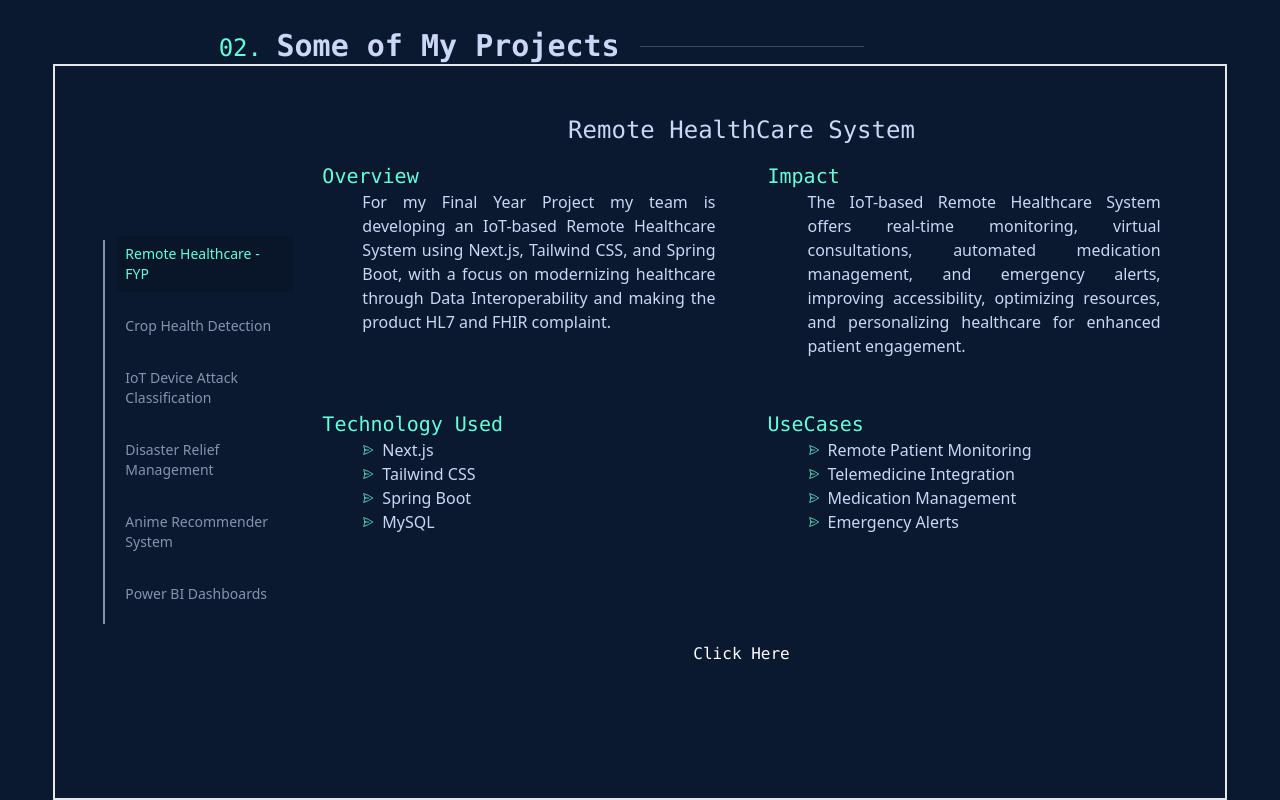
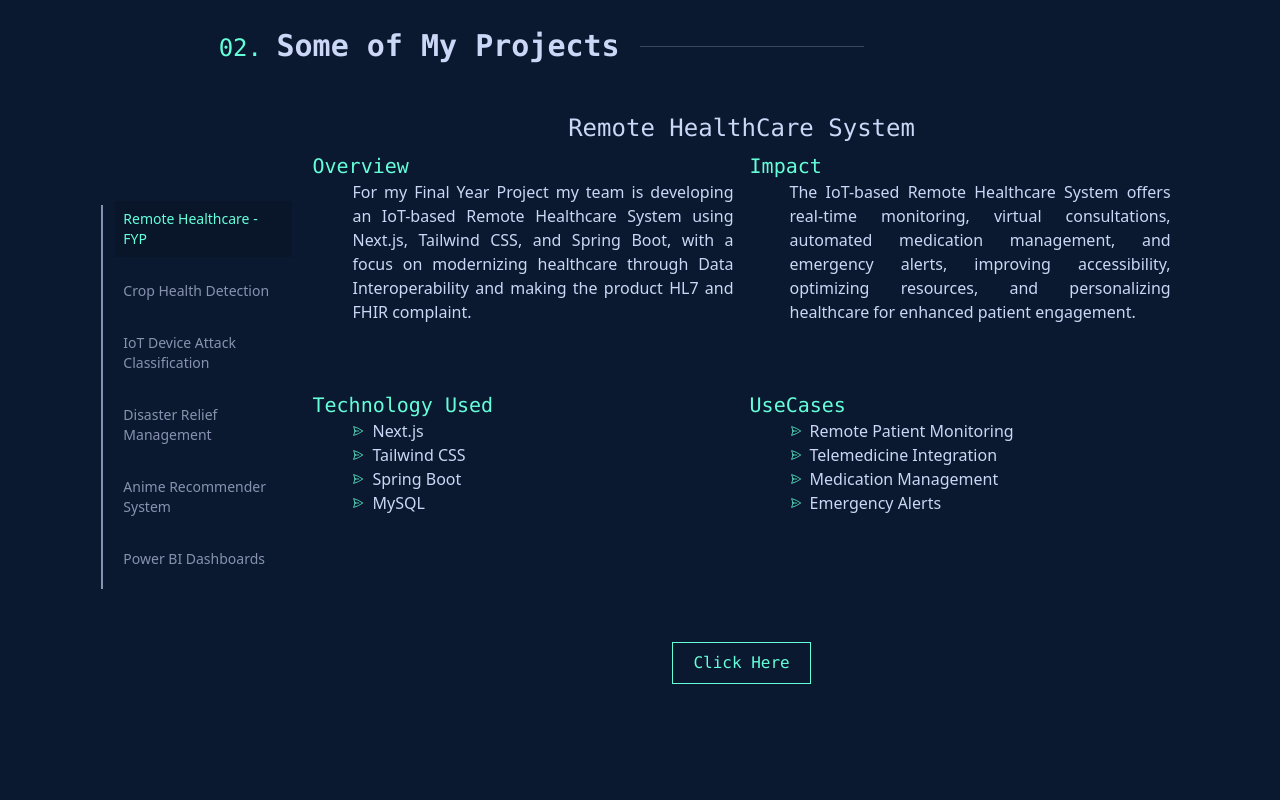
Before and after one commit to Rayan-Ali1083/portfolio, a Next.js app: page /Projects in a window 1280 px wide. Built offline with nearby package versions, Linux system fonts and the light colour scheme.

Commit message:
debug project sidebar for sm screen

```diff
--- a/assets/ProjectContent.js
+++ b/assets/ProjectContent.js
@@ -5,7 +5,7 @@ import SVGComp from './SVGComp'
 const ProjectContent = (props) => {
     return (
         <>
-            <div className='text-[#CCD6F6] h-full w-full'>
+            <div className='flex text-[#CCD6F6] h-full w-full'>
 
                 {props.selectedOption === 'healthcare' && (
 
@@ -119,7 +119,7 @@ const ProjectContent = (props) => {
 
                 {props.selectedOption === 'iot' && (
 
-                    <ProjectContentMain section={'IOT Cyber Attack Classification'} overview={`The Edge-IIoT dataset has achieved recognition as a top 1% document in Web of Science. The project's objective is to develop a model for predicting attack types using 63 specific features such as packet length, protocol, and time. Achieved 96% accuracy using Random Forest and Hyperparameter Tuning.`}
+                    <ProjectContentMain section={'IOT Cyber Attack Classification'} overview={`The Edge-IIoT dataset, recognized in the top 1% in Web of Science, focuses on predicting attack types using 63 features like packet length and protocol. The model, employing Random Forest and Hyperparameter Tuning, attained an impressive 96% accuracy.`}
 
                     usecases={
                         <ul>
@@ -155,7 +155,7 @@ const ProjectContent = (props) => {
 
                 {props.selectedOption === 'dis' && (
 
-                    <ProjectContentMain section={'Disaster Relief Management System'} overview={'The Disaster Relief Management System is a web application designed to improve the efficiency and effectiveness of disaster response operations and promote collaboration between government bodies and relief organizations. The system is based on a relational database that supports relief work management functionalities.'}
+                    <ProjectContentMain section={'Disaster Relief Management System'} overview={'The Disaster Relief Management System is a web app enhancing disaster response efficiency, fostering collaboration among government bodies and relief organizations. It utilizes a relational database for robust relief work management.'}
 
                     usecases={
                         <ul>
@@ -168,7 +168,7 @@ const ProjectContent = (props) => {
                     }
 
                     impact ={
-                        'Motivation for this project is the current situation in Pakistan. The floods in Pakistan have disrupted the economy and lives of the people affected. The goal of this project is to serve as a monitoring and management system for resources. Resources could be food supplies, medicines and other items. It manages resources of NGOS and gov is the admin'
+                        `This project addresses the aftermath of floods in Pakistan, aiming to efficiently monitor and manage essential resources such as food, medicine, and supplies for NGOs and government entities.`
                     }
 
                     techs={
--- a/assets/ProjectContentMain.js
+++ b/assets/ProjectContentMain.js
@@ -5,35 +5,35 @@ const ProjectContentMain = (props) => {
     return (
         <>
 
-            <div className='flex flex-col h-full items-center'>
+            <div className='static flex flex-col flex-wrap:wrap items-center h-full'>
 
-                <h1 className='text-center text-2xl font-mono'>{props.section}</h1>
+            <h1 className='hidden sm:block lg:text-center lg:text-2xl font-mono w-full'>{props.section}</h1>
 
-                <div className='grid grid-cols-2 grid-rows-2 gap-5'>
+                <div className='static lg:grid lg:grid-cols-2 lg:grid-rows-2 h-full'>
 
-                    <div className="p-4">
-                        <h1 className='text-left text-xl text-[#64ffda] font-mono'>Overview</h1>
-                        <div className='pl-10 text-justify'>{props.overview}</div>
+                    <div className="static flex flex-col lg:p-2 p-1 lg:h-full">
+                        <h1 className='text-left text-xs lg:text-xl text-[#64ffda] font-mono'>Overview</h1>
+                        <div className='lg:pl-10 text-justify text-sm lg:text-base'>{props.overview}</div>
                     </div>
 
-                    <div className="p-4">
-                        <h1 className='text-left text-xl text-[#64ffda] font-mono'>Impact</h1>
-                        <div className='pl-10 text-justify'>{props.impact}</div>
+                    <div className="static flex flex-col lg:p-2 p-1 lg:h-full">
+                        <h1 className='text-left text-xs lg:text-xl text-[#64ffda] font-mono'>Impact</h1>
+                        <div className='lg:pl-10 text-justify text-sm lg:text-base'>{props.impact}</div>
                     </div>
 
-                    <div className="p-4">
-                        <h1 className='text-left text-xl text-[#64ffda] font-mono'>Technology Used</h1>
-                        <div className='pl-10 text-justify'>{props.techs}</div>
+                    <div className="static flex flex-col lg:p-2 p-1 lg:h-full">
+                        <h1 className='text-left text-xs lg:text-xl text-[#64ffda] font-mono'>Technology Used</h1>
+                        <div className='lg:pl-10 text-justify text-sm lg:text-base'>{props.techs}</div>
                     </div>
 
-                    <div className="p-4">
-                        <h1 className='text-left text-xl text-[#64ffda] font-mono'>UseCases</h1>
-                        <div className='pl-10 text-justify'>{props.usecases}</div>
+                    <div className="static flex flex-col lg:p-2 p-1 lg:h-full">
+                        <h1 className='text-left text-xs lg:text-xl text-[#64ffda] font-mono'>UseCases</h1>
+                        <div className='lg:pl-10 text-justify text-sm lg:text-base'>{props.usecases}</div>
                     </div>
 
                 </div>
 
-                <button className='flex w-fit h-fit text-white rounded-md font-mono hover:shadow-md hover:shadow-white hover:bg-[#64ffda] hover:text-black duration-150'><Link target='blank' className='flex p-5 h-full w-full' href={props.link}>Click Here</Link></button>
+                <button className= 'static text-sm lg:text-base px-2 py-1 lg:px-5 lg:py-2 font-mono hover:-translate-y-1 mt-5 flex outline outline-[1px] outline-[#64FFDA] text-[#64FFDA] duration-150'><Link target='blank' className='flex items-center justify-center h-full w-full' href={props.link}>Click Here</Link></button>
 
             </div>
 
--- a/assets/SideBar.js
+++ b/assets/SideBar.js
@@ -9,11 +9,28 @@ const Sidebar = (props) => {
   };
 
   return (
-    <div className="flex text-white text-sm w-fit h-full p-3 items-center">
+    <>
+
+      <select name="sidebar" id="sidebar" defaultValue={'healthcare'} className='flex mb-auto lg:hidden bg-transparent text-[#64ffda] mr-auto'>
+
+        <option value="healthcare" onClick={() => handleOptionClick('healthcare')}>Remote Healthcare - FYP</option>
+
+        <option value="crop" onClick={() => handleOptionClick('crop')}>Crop Health Detection</option>
+
+        <option value="iot" onClick={() => handleOptionClick('iot')}>IoT Device Attack Classification</option>
+
+        <option value="dis" onClick={() => handleOptionClick('dis')}>Disaster Relief Management</option>
+
+        <option value="anime" onClick={() => handleOptionClick('anime')}>Anime Recommender System</option>
+
+        <option value="BI" onClick={() => handleOptionClick('BI')}>Power BI Dashboards</option>
+
+      </select>
+
+      <div className="hidden lg:flex text-white text-sm w-fit h-full p-3 items-center">
         <ul>
           <li
-          className={`flex items-center mb-4 cursor-pointer ${
-            props.selectedOption === 'healthcare' ? 'text-[#64ffda] bg-black bg-opacity-10 p-2' : 'p-2 hover:text-[#64ffda] hover:bg-black hover:bg-opacity-10 text-[#8892B0]'
+            className={`flex items-center mb-4 cursor-pointer ${props.selectedOption === 'healthcare' ? 'text-[#64ffda] bg-black bg-opacity-10 p-2' : 'p-2 hover:text-[#64ffda] hover:bg-black hover:bg-opacity-10 text-[#8892B0]'
               }`}
             onClick={() => handleOptionClick('healthcare')}
           >
@@ -21,8 +38,7 @@ const Sidebar = (props) => {
           </li>
 
           <li
-          className={`flex items-center mb-4 cursor-pointer ${
-            props.selectedOption === 'crop' ? 'text-[#64ffda] bg-black bg-opacity-10 p-2' : 'p-2 hover:text-[#64ffda] hover:bg-black hover:bg-opacity-10 text-[#8892B0]'
+            className={`flex items-center mb-4 cursor-pointer ${props.selectedOption === 'crop' ? 'text-[#64ffda] bg-black bg-opacity-10 p-2' : 'p-2 hover:text-[#64ffda] hover:bg-black hover:bg-opacity-10 text-[#8892B0]'
               }`}
             onClick={() => handleOptionClick('crop')}
           >
@@ -30,8 +46,7 @@ const Sidebar = (props) => {
           </li>
 
           <li
-          className={`flex items-center mb-4 cursor-pointer ${
-            props.selectedOption === 'iot' ? 'text-[#64ffda] bg-black bg-opacity-10 p-2' : 'p-2 hover:text-[#64ffda] hover:bg-black hover:bg-opacity-10 text-[#8892B0]'
+            className={`flex items-center mb-4 cursor-pointer ${props.selectedOption === 'iot' ? 'text-[#64ffda] bg-black bg-opacity-10 p-2' : 'p-2 hover:text-[#64ffda] hover:bg-black hover:bg-opacity-10 text-[#8892B0]'
               }`}
             onClick={() => handleOptionClick('iot')}
           >
@@ -39,8 +54,7 @@ const Sidebar = (props) => {
           </li>
 
           <li
-          className={`flex items-center mb-4 cursor-pointer ${
-            props.selectedOption === 'dis' ? 'text-[#64ffda] bg-black bg-opacity-10 p-2' : 'p-2 hover:text-[#64ffda] hover:bg-black hover:bg-opacity-10 text-[#8892B0]'
+            className={`flex items-center mb-4 cursor-pointer ${props.selectedOption === 'dis' ? 'text-[#64ffda] bg-black bg-opacity-10 p-2' : 'p-2 hover:text-[#64ffda] hover:bg-black hover:bg-opacity-10 text-[#8892B0]'
               }`}
             onClick={() => handleOptionClick('dis')}
           >
@@ -48,8 +62,7 @@ const Sidebar = (props) => {
           </li>
 
           <li
-          className={`flex items-center mb-4 cursor-pointer ${
-            props.selectedOption === 'anime' ? 'text-[#64ffda] bg-black bg-opacity-10 p-2' : 'p-2 hover:text-[#64ffda] hover:bg-black hover:bg-opacity-10 text-[#8892B0]'
+            className={`flex items-center mb-4 cursor-pointer ${props.selectedOption === 'anime' ? 'text-[#64ffda] bg-black bg-opacity-10 p-2' : 'p-2 hover:text-[#64ffda] hover:bg-black hover:bg-opacity-10 text-[#8892B0]'
               }`}
             onClick={() => handleOptionClick('anime')}
           >
@@ -57,8 +70,7 @@ const Sidebar = (props) => {
           </li>
 
           <li
-          className={`flex items-center mb-4 cursor-pointer ${
-            props.selectedOption === 'BI' ? 'text-[#64ffda] bg-black bg-opacity-10 p-2' : 'p-2 hover:text-[#64ffda] hover:bg-black hover:bg-opacity-10 text-[#8892B0]'
+            className={`flex items-center mb-4 cursor-pointer ${props.selectedOption === 'BI' ? 'text-[#64ffda] bg-black bg-opacity-10 p-2' : 'p-2 hover:text-[#64ffda] hover:bg-black hover:bg-opacity-10 text-[#8892B0]'
               }`}
             onClick={() => handleOptionClick('BI')}
           >
@@ -67,6 +79,8 @@ const Sidebar = (props) => {
 
         </ul>
       </div>
+
+    </>
   );
 };
 
--- a/pages/Projects.js
+++ b/pages/Projects.js
@@ -14,14 +14,14 @@ const Projects = () => {
 
                 <Heading heading="Some of My Projects" number="02." />
 
-                <div className='flex flex-row w-11/12 h-full lg:p-12 p-2 items-center border-2'>
 
-                        <div className='border-[1px] lg:h-[384px] h-[280px] border-[#8892B0]'></div>
+                <div className='flex flex-col lg:flex-row w-11/12 h-5/6 lg:p-12 p-2 items-center'>
+
+                        <div className='lg:border-[1px] lg:h-[384px] lg:border-[#8892B0]'></div>
 
                         <SideBar selectedOption={selectedOption} setSelectedOption={setSelectedOption} />
 
                         <ProjectContent selectedOption={selectedOption} />
-
 
                 </div>
 
--- a/pages/index.js
+++ b/pages/index.js
@@ -24,13 +24,13 @@ export default function Home() {
 
       </Transition>
 
-      {/* <Transition delay={0.4} >
+      <Transition delay={0.4} >
 
         <Projects />
 
       </Transition>
 
-      <Transition delay={0.4} >
+      {/* <Transition delay={0.4} >
 
         <Blogs />
 
```
Lines whose indentation alone changed are shown as unchanged.
